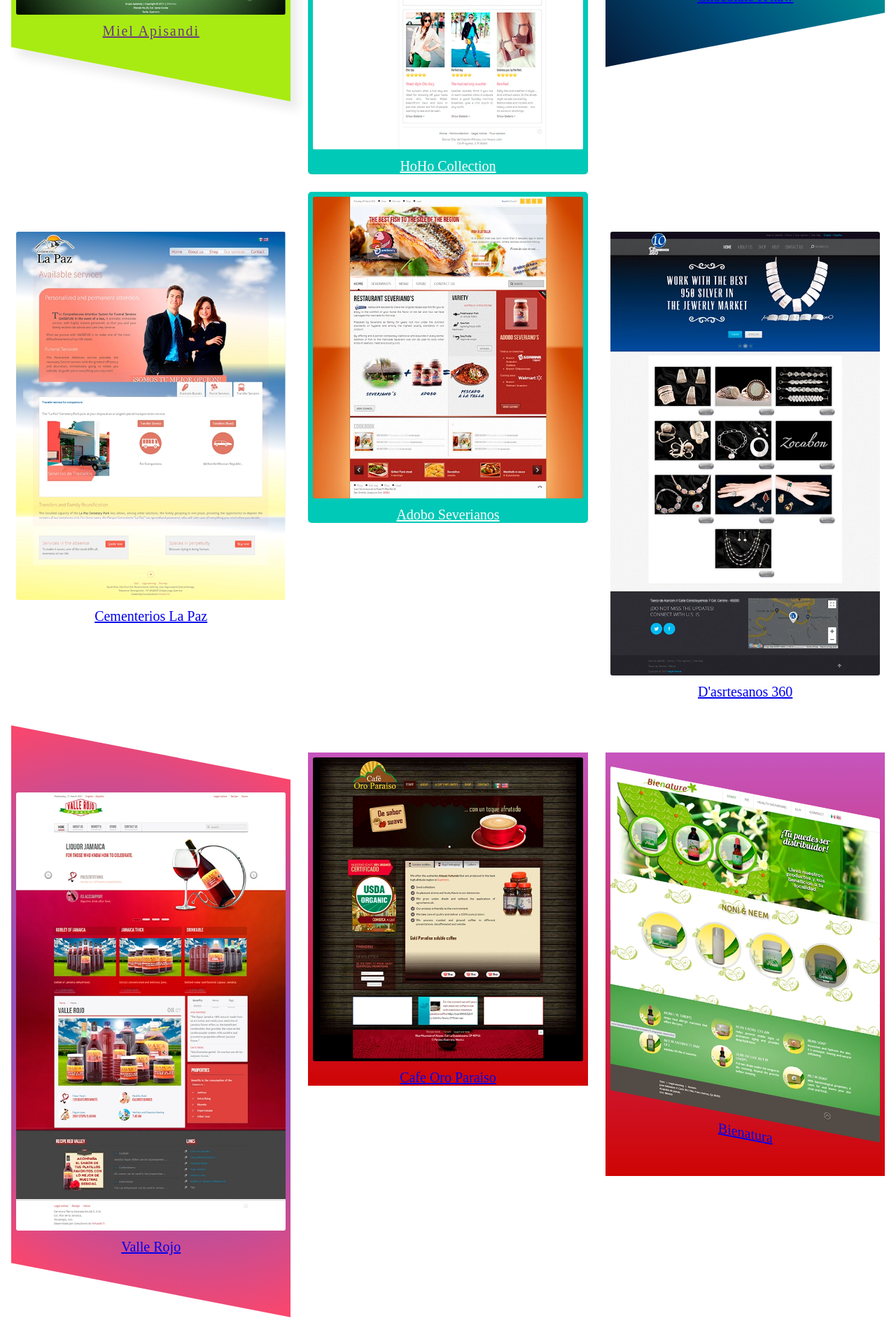
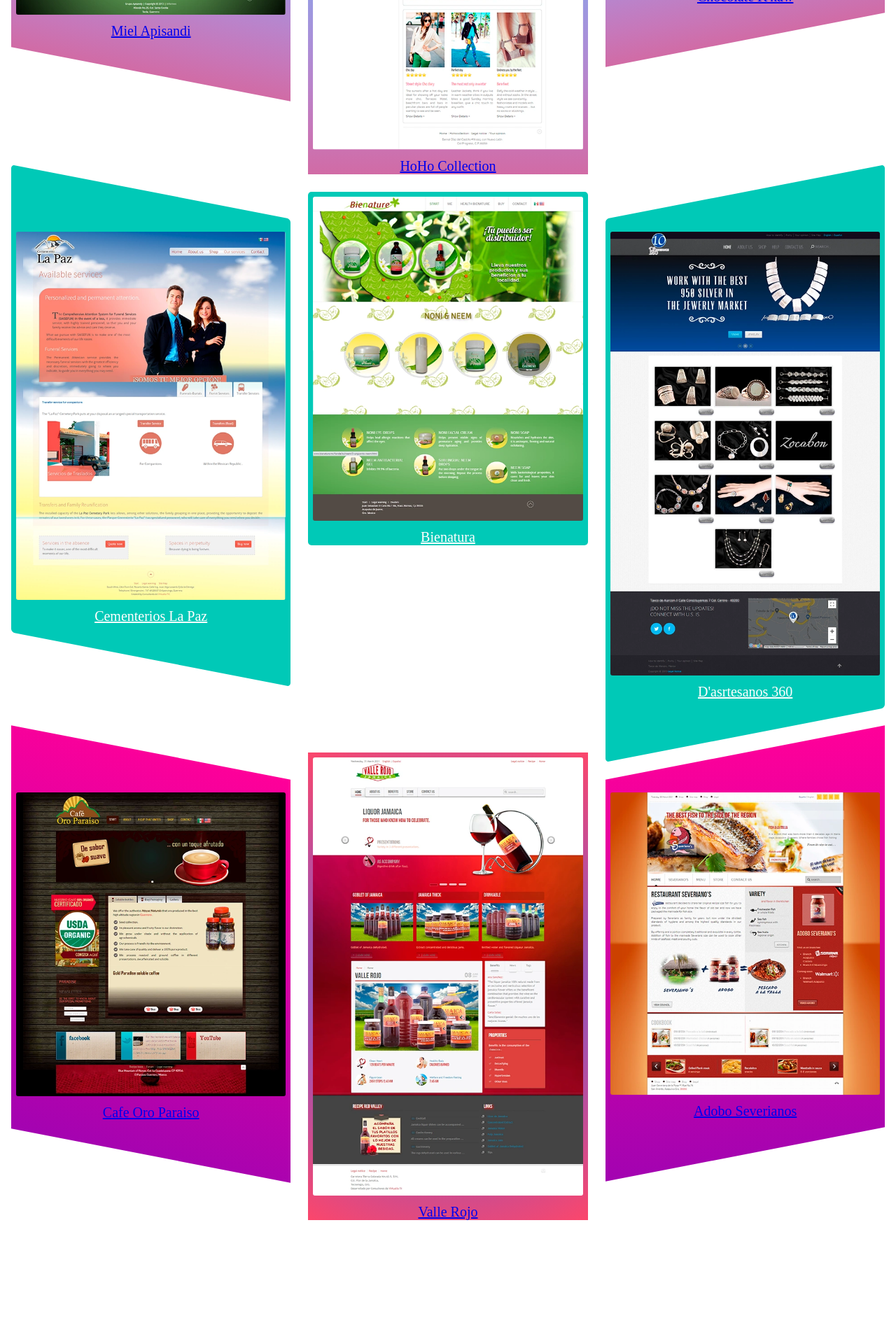
Before and after one commit to aisisgallardo/portfolio, a React (Create React App) app: page /work in a window 1280 px wide. Shown: the part 582-2502 px from the top of the page at 70% size. After the commit the page ends 2341 px from the top, so only its background shows below. Built offline with nearby package versions, Linux system fonts and the light colour scheme; a web font is replaced by a local one.

Commit message:
chages rules css to diagonal container form work page

```diff
--- a/src/components/About.css
+++ b/src/components/About.css
@@ -119,7 +119,6 @@
     font-family: Saira Condensed;
     font-size: xx-large;
     color: #ec2178;
-    color: linear-gradient(150deg,#2f3b8a 0,#60165e 20%,#de2867 70%,#f4d000 100%);
 
 }
 
--- a/src/components/Work.css
+++ b/src/components/Work.css
@@ -73,11 +73,14 @@
 }
 
 .blue {
-    background-image: linear-gradient(to right top, #051937, #004d7a, #008793, #00bf72, #a8eb12);
+    grid-row: 1/2;
+    background-image: linear-gradient(to top, #d16ba5, #c777b9, #ba83ca, #aa8fd8, #9a9ae1, #8aa7ec, #79b3f4, #69bff8, #52cffe, #41dfff, #46eefa, #5ffbf1);
 }
 
 .red {
-    background: #C655BE;
-    background: -moz-linear-gradient(top, #C655BE 0%, #cf0404 100%);
-    background: -webkit-gradient(linear, left top, left bottom, color-stop(0%,#C655BE), color-stop(100%,#cf0404));
+    background: rgb(163,3,177);
+background: -moz-linear-gradient(8deg, rgba(163,3,177,1) 0%, rgba(255,0,153,1) 100%);
+background: -webkit-linear-gradient(8deg, rgba(163,3,177,1) 0%, rgba(255,0,153,1) 100%);
+background: linear-gradient(8deg, rgba(163,3,177,1) 0%, rgba(255,0,153,1) 100%);
+filter: progid:DXImageTransform.Microsoft.gradient(startColorstr="#a303b1",endColorstr="#ff0099",GradientType=1);
 }
--- a/src/data/workdata.js
+++ b/src/data/workdata.js
@@ -4,7 +4,7 @@ export function getWorkData () {
         {
             image:"/images/apisandi.webp",
             title : "Miel Apisandi",
-            cssClass : "diagonal-left green",
+            cssClass : "diagonal-left blue",
             slug:"miel-apisandi",
             detail:"Website build with joomla for a honey factory in Mexico",
             thumbs: [
@@ -19,7 +19,7 @@ export function getWorkData () {
         {
             image:"/images/hoho.webp",
             title : "HoHo Collection",
-            cssClass : "aqua",
+            cssClass : "blue",
             slug:"hoho-collection",
             detail:"Fashion Store Website for a local producer on Guerrero province with ecommerce",
             thumbs: [
@@ -43,7 +43,7 @@ export function getWorkData () {
         {
             image:"/images/lapaz.webp",
             title : "Cementerios La Paz",
-            cssClass : "diagonal-left",
+            cssClass : "diagonal-left aqua",
             slug:"cementerios-la-paz",
             detail:"Website for a local producer on Guerrero province with ecommerce",
             thumbs: [
@@ -52,22 +52,21 @@ export function getWorkData () {
             ]
         },
         {
-            image:"/images/severianos.webp",
-            title : "Adobo Severianos",
+            image:"/images/bienatura.webp",
+            title : "Bienatura",
             cssClass : "aqua",
-            slug:"severianos",
+            slug:"bienatura",
             detail:"Website ",
             thumbs: [
-                "severianos.webp",
-                "severianos_heroe.webp",
-                "severianos_menu.webp",
-                "severianos_store.webp",
+                "cafe_oro.webp",
+                "cafe_oro_tip.webp",
+                "cafe_store.webp",
             ]
         },
         {
             image:"/images/dartesanos.webp",
             title : "D'asrtesanos 360",
-            cssClass : "diagonal-right",
+            cssClass : "diagonal-right aqua",
             slug:"dartesanos",
             detail:"Website ",
             thumbs: [
@@ -78,20 +77,9 @@ export function getWorkData () {
             ]
         },
         {
-            image:"/images/valle_rojo.webp",
-            title : "Valle Rojo",
-            cssClass : "diagonal-left pink",
-            slug:"valle-rojo",
-            detail:"Website ",
-            thumbs: [
-                "valle_rojo.webp",
-                "valle_rojo_store.webp",
-            ]
-        },
-        {
             image:"/images/cafe_oro.webp",
             title : "Cafe Oro Paraiso",
-            cssClass : "item-8 red",
+            cssClass : "diagonal-left red",
             slug:"cafe-oro",
             detail:"Website ",
             thumbs: [
@@ -101,17 +89,30 @@ export function getWorkData () {
             ]
         },
         {
-            image:"/images/bienatura.webp",
-            title : "Bienatura",
-            cssClass : "item-8 red",
-            slug:"bienatura",
+            image:"/images/valle_rojo.webp",
+            title : "Valle Rojo",
+            cssClass : "pink",
+            slug:"valle-rojo",
             detail:"Website ",
             thumbs: [
-                "cafe_oro.webp",
-                "cafe_oro_tip.webp",
-                "cafe_store.webp",
+                "valle_rojo.webp",
+                "valle_rojo_store.webp",
             ]
         },
+        {
+            image:"/images/severianos.webp",
+            title : "Adobo Severianos",
+            cssClass : "diagonal-right red",
+            slug:"severianos",
+            detail:"Website ",
+            thumbs: [
+                "severianos.webp",
+                "severianos_heroe.webp",
+                "severianos_menu.webp",
+                "severianos_store.webp",
+            ]
+        },
+
 
 
     ]
```
Also changed, not shown: public/images/cafe_oro.webp, public/images/cafe_oro_white.webp (added).
